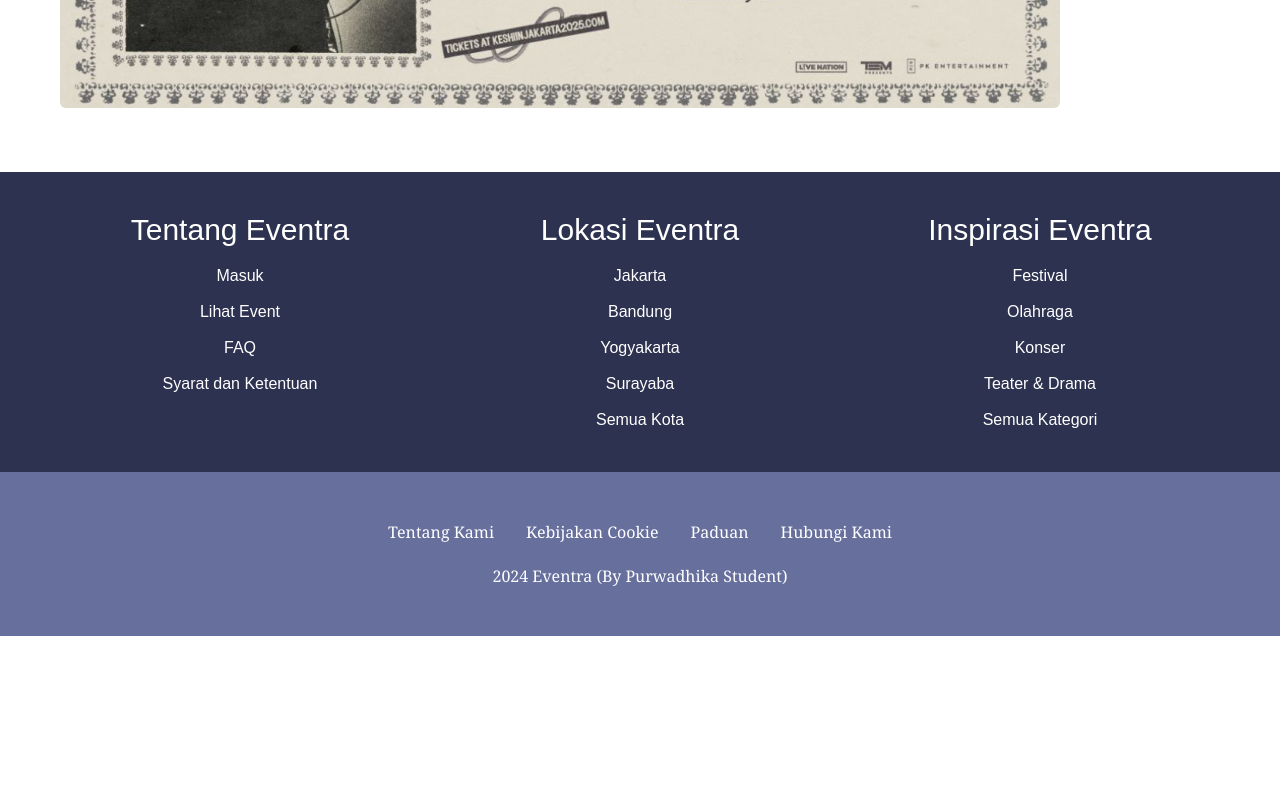
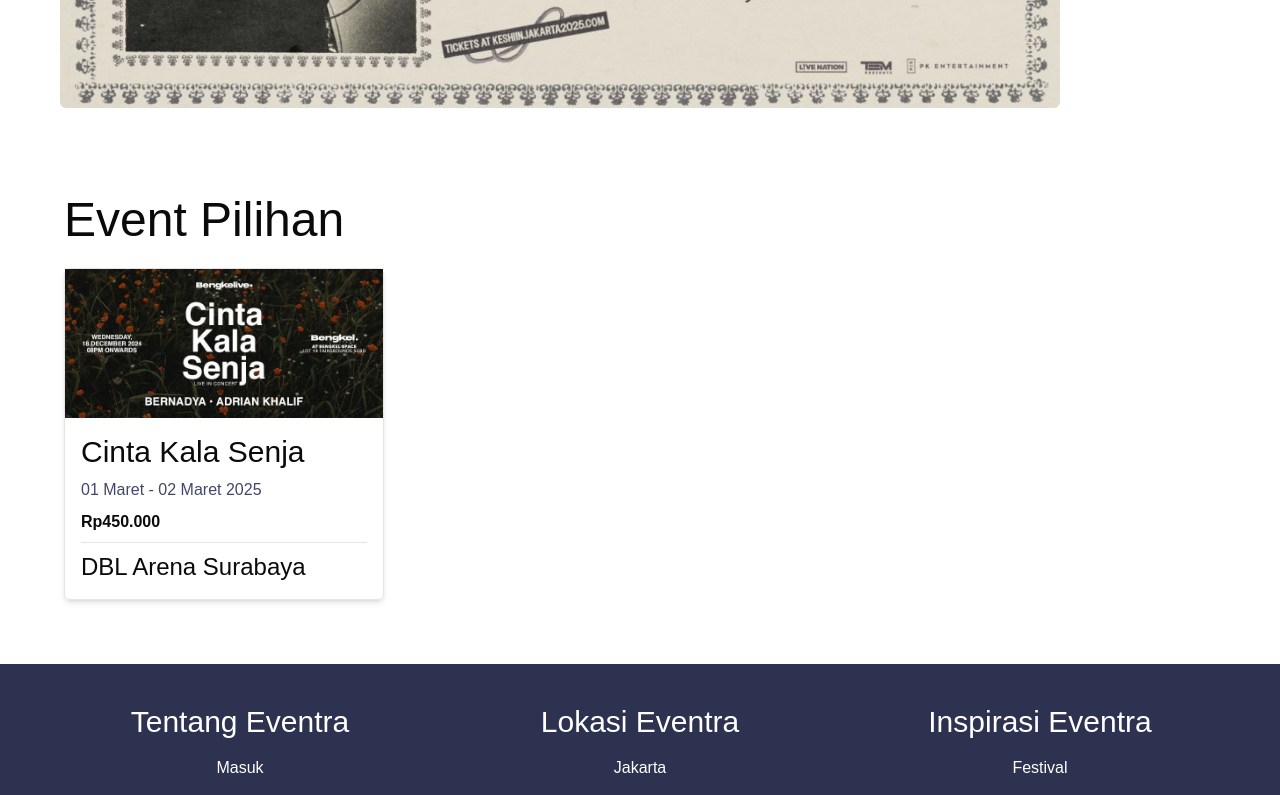
Before and after one commit to vinaarchi/fe-minpro, a Next.js app: page / in a window 1280 px wide. Shown: the part 640-1435 px from the top of the page. Before the commit the page ends 1276 px from the top, so only its background shows below. Built offline with nearby package versions, Linux system fonts and the light colour scheme.

Commit message:
ini cuma contoh event pilihan belum dugabungin ke backend

```diff
--- a/package.json
+++ b/package.json
@@ -9,6 +9,8 @@
     "lint": "next lint"
   },
   "dependencies": {
+    "@chakra-ui/react": "^3.2.3",
+    "@emotion/react": "^11.14.0",
     "@radix-ui/react-dialog": "^1.1.3",
     "@radix-ui/react-hover-card": "^1.1.3",
     "@radix-ui/react-label": "^2.1.1",
@@ -16,6 +18,7 @@
     "@radix-ui/react-slot": "^1.1.1",
     "@reduxjs/toolkit": "^2.5.0",
     "axios": "^1.7.9",
+    "bootstrap": "^5.3.3",
     "class-variance-authority": "^0.7.1",
     "clsx": "^2.1.1",
     "cmdk": "^1.0.0",
@@ -25,6 +28,7 @@
     "lucide-react": "^0.468.0",
     "next": "15.0.4",
     "react": "^19.0.0",
+    "react-bootstrap": "^2.10.7",
     "react-dom": "^19.0.0",
     "react-icons": "^5.4.0",
     "react-redux": "^9.2.0",
--- a/src/app/page.tsx
+++ b/src/app/page.tsx
@@ -1,13 +1,15 @@
 import Footer from "@/components/Footer";
 import Footer2 from "@/components/Footer2";
 import Navbar from "@/components/Navbar";
-import Hero from "@/components/section/heroSlider";
+import Hero from "@/section/heroSlider";
+import EventList from "@/section/listEvent";
 
 const Home = () => {
   return (
     <div>
       <Navbar />
       <Hero />
+      <EventList />
       <Footer />
       <Footer2 />
     </div>
--- a/src/components/section/heroSlider.tsx
+++ b/src/section/heroSlider.tsx
@@ -8,8 +8,8 @@
   CarouselContent,
   CarouselPrevious,
   CarouselNext,
-} from "../ui/carousel";
-import { Card } from "../ui/card";
+} from "../components/ui/carousel";
+import { Card } from "../components/ui/card";
 
 const Hero = () => {
   return (
--- /dev/null
+++ b/src/section/listEvent.tsx
@@ -0,0 +1,37 @@
+
+import * as React from "react";
+import Button from 'react-bootstrap/Button';
+import Card from 'react-bootstrap/Card';
+import Image from "next/image";
+import CardBody from "react-bootstrap/esm/CardBody";
+import CardTitle from "react-bootstrap/esm/CardTitle";
+import CardText from "react-bootstrap/esm/CardText";
+
+const EventList = () => {
+  return (
+    <div className="m-16">
+      <div>
+        <h1 className="font-ibrand text-5xl">Event Pilihan</h1>
+      </div>
+      <div className="pt-6">
+        <Card style={{width: "20rem"}} className="border rounded-md shadow-md">
+            <Image
+            src="/images/bernadya.jpg"
+            alt="event1"
+            width={400}
+            height={400}
+            />
+            <CardBody className="space-y-2 m-4">
+                <CardTitle className="font-ibrand text-3xl">Cinta Kala Senja</CardTitle>
+                <CardText className="text-customMediumBlue">01 Maret - 02 Maret 2025</CardText>
+                <CardText className="font-bold">Rp450.000</CardText>
+                <hr />
+                <CardTitle className="font-ibrand text-2xl">DBL Arena Surabaya</CardTitle>
+            </CardBody>
+        </Card>
+      </div>
+    </div>
+  );
+};
+
+export default EventList;
--- a/tailwind.config.ts
+++ b/tailwind.config.ts
@@ -6,6 +6,7 @@
     "./src/pages/**/*.{js,ts,jsx,tsx,mdx}",
     "./src/components/**/*.{js,ts,jsx,tsx,mdx}",
     "./src/app/**/*.{js,ts,jsx,tsx,mdx}",
+    "./src/section/**/*.{js,ts,jsx,tsx,mdx}",
   ],
   theme: {
     extend: {
```
Also changed, not shown: 1 other file (tests, documents, lock files or other folders).
